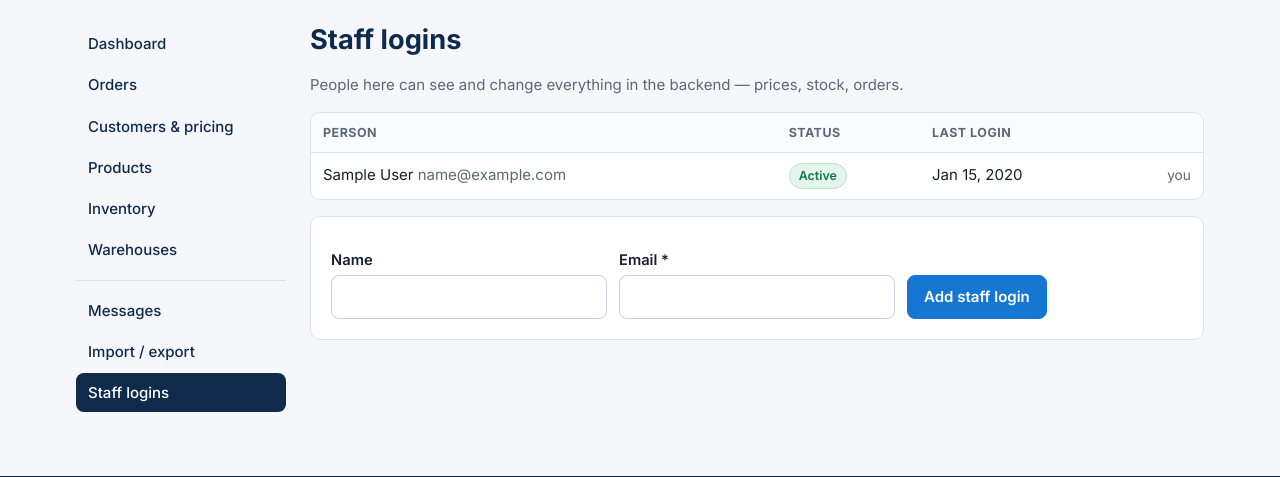
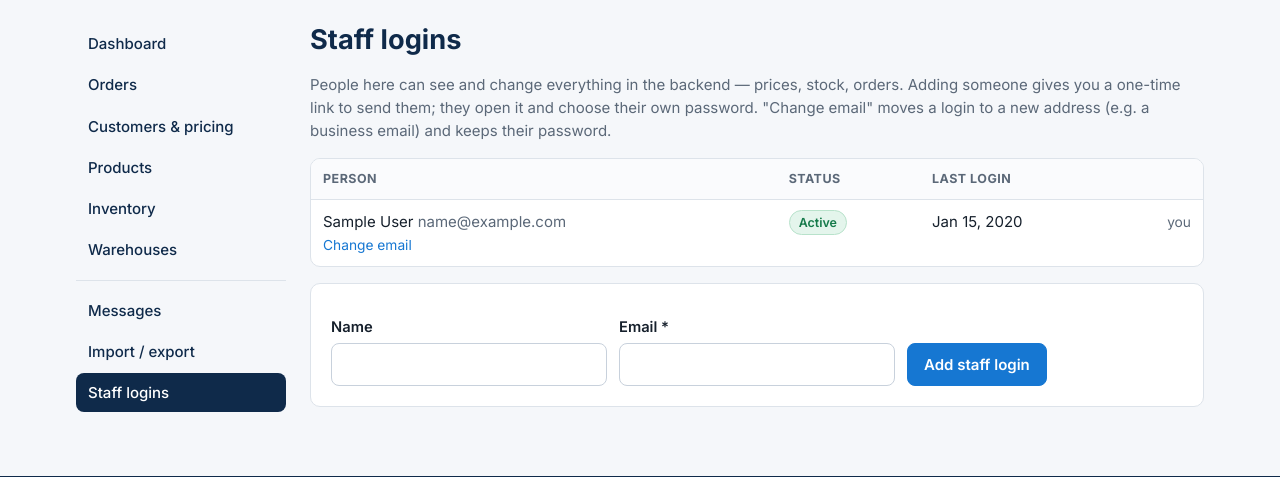
Before and after one commit to sheilt614/triclean-portal, a Flask app: page /admin/staff in a window 1280 px wide. Shown: the part 64-541 px from the top of the page. Run offline with Flask 3, Linux system fonts and the light colour scheme; the visitor is signed in with stand-in values (Sample User, id 1); tables that the repository leaves empty hold one stand-in row (values such as "Sample post"); some libraries are stand-ins or nearby versions.

Commit message:
Remove the footer address; let staff change a login's email
- Footer no longer shows the street address (invoices still do, matching
  TriClean's invoice template).
- "Change email" on Staff logins and on each customer's logins moves a
  login to a new address, keeping its password and history — for moving
  staff from personal to business emails later.

Co-Authored-By: Claude Opus 5.5 <noreply@anthropic.com>

```diff
--- a/admin.py
+++ b/admin.py
@@ -315,6 +315,30 @@ def user_toggle(user_id):
                     else url_for("admin.staff"))
 
 
+@bp.route("/users/<int:user_id>/email", methods=["POST"])
+@admin_required
+def user_change_email(user_id):
+    """Moves a login to a new email address (e.g. from a personal address to
+    a business one) — same account, password, and history; they log in with
+    the new address from now on."""
+    user = db.session.get(User, user_id) or abort(404)
+    email = request.form.get("email", "").strip().lower()
+    back = (url_for("admin.customer_edit", customer_id=user.customer_id) if user.customer_id
+            else url_for("admin.staff"))
+    if not email or "@" not in email:
+        flash("Enter a valid email.")
+    elif email == user.email:
+        flash("That's already their email.")
+    elif User.query.filter_by(email=email).first():
+        flash(f"{email} already has a login.")
+    else:
+        old = user.email
+        user.email = email
+        db.session.commit()
+        flash(f"Changed {old} to {email}. They log in with {email} from now on, with the same password.")
+    return redirect(back)
+
+
 @bp.route("/staff", methods=["GET", "POST"])
 @admin_required
 def staff():
--- a/static/style.css
+++ b/static/style.css
@@ -194,3 +194,6 @@ td.low { background: var(--bad-soft); color: var(--bad); font-weight: 700; }
 .invoice-meta td, .invoice-totals td { text-align: right; padding: 5px 0; border: none; font-variant-numeric: tabular-nums; min-width: 110px; }
 .invoice-totals tr.balance th, .invoice-totals tr.balance td { border-top: 2px solid var(--navy); font-weight: 800; font-size: 1.05rem; padding-top: 8px; }
 .invoice-lines thead th { background: var(--navy); color: #fff; }
+
+details.inline-edit summary { cursor: pointer; color: var(--blue); list-style: none; display: inline-block; margin-top: 2px; }
+details.inline-edit summary::-webkit-details-marker { display: none; }
--- a/templates/admin/customer_edit.html
+++ b/templates/admin/customer_edit.html
@@ -50,7 +50,11 @@
   <div class="table-wrap"><table>
     <thead><tr><th>Person</th><th>Status</th><th>Last login</th><th></th></tr></thead>
     <tbody>{% for u in customer.users %}<tr>
-      <td>{{ u.name or '' }} <span class="muted">{{ u.email }}</span></td>
+      <td>{{ u.name or '' }} <span class="muted">{{ u.email }}</span>
+        <details class="inline-edit"><summary class="small">Change email</summary>
+        <form method="post" action="{{ url_for('admin.user_change_email', user_id=u.id) }}" class="row" style="gap:6px; margin-top:6px;">{{ csrf_field() }}
+          <input type="email" name="email" value="{{ u.email }}" required aria-label="New email for {{ u.name or u.email }}" style="max-width:240px;">
+          <button class="small secondary" type="submit">Save</button></form></details></td>
       <td>{% if not u.active %}<span class="tag">Deactivated</span>{% elif not u.password_hash %}<span class="tag submitted">Invite sent</span>{% else %}<span class="tag ok">Active</span>{% endif %}</td>
       <td>{{ u.last_login_at|date if u.last_login_at else 'Never' }}</td>
       <td class="right nowrap">
--- a/templates/admin/staff.html
+++ b/templates/admin/staff.html
@@ -2,11 +2,15 @@
 {% block admin_title %}Staff logins{% endblock %}
 {% block admin %}
 <h1>Staff logins</h1>
-<p class="muted">People here can see and change everything in the backend — prices, stock, orders.</p>
+<p class="muted">People here can see and change everything in the backend — prices, stock, orders. Adding someone gives you a one-time link to send them; they open it and choose their own password. "Change email" moves a login to a new address (e.g. a business email) and keeps their password.</p>
 <div class="table-wrap"><table>
   <thead><tr><th>Person</th><th>Status</th><th>Last login</th><th></th></tr></thead>
   <tbody>{% for u in staff %}<tr>
-    <td>{{ u.name or '' }} <span class="muted">{{ u.email }}</span></td>
+    <td>{{ u.name or '' }} <span class="muted">{{ u.email }}</span>
+      <details class="inline-edit"><summary class="small">Change email</summary>
+        <form method="post" action="{{ url_for('admin.user_change_email', user_id=u.id) }}" class="row" style="gap:6px; margin-top:6px;">{{ csrf_field() }}
+          <input type="email" name="email" value="{{ u.email }}" required aria-label="New email for {{ u.name or u.email }}" style="max-width:240px;">
+          <button class="small secondary" type="submit">Save</button></form></details></td>
     <td>{% if not u.active %}<span class="tag">Deactivated</span>{% elif not u.password_hash %}<span class="tag submitted">Invite sent</span>{% else %}<span class="tag ok">Active</span>{% endif %}</td>
     <td>{{ u.last_login_at|date if u.last_login_at else 'Never' }}</td>
     <td class="right nowrap">{% if u.id != current_user.id %}
--- a/templates/base.html
+++ b/templates/base.html
@@ -48,7 +48,7 @@
 
 <footer class="site-footer">
   <div class="wrap row between">
-    <div><strong style="color:#fff;">{{ company.name }}</strong> · {{ company.address }} · <a href="{{ url_for('public.contact') }}">Contact us</a></div>
+    <div><strong style="color:#fff;">{{ company.name }}</strong> · <a href="{{ url_for('public.contact') }}">Contact us</a></div>
     <div>&copy; {{ 2026 }} {{ company.name }}</div>
   </div>
 </footer>
```
Also changed, not shown: tests/test_app.py (+20 -0 lines).
